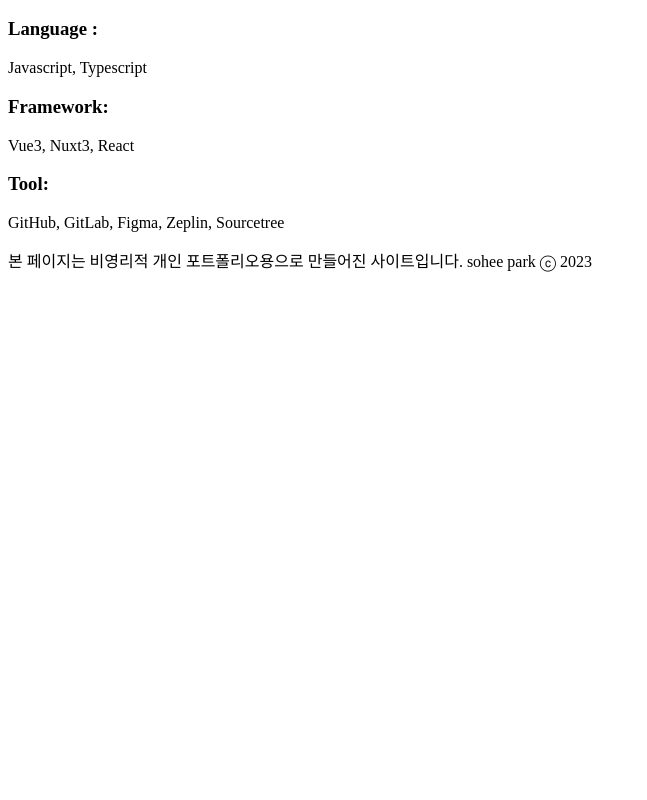
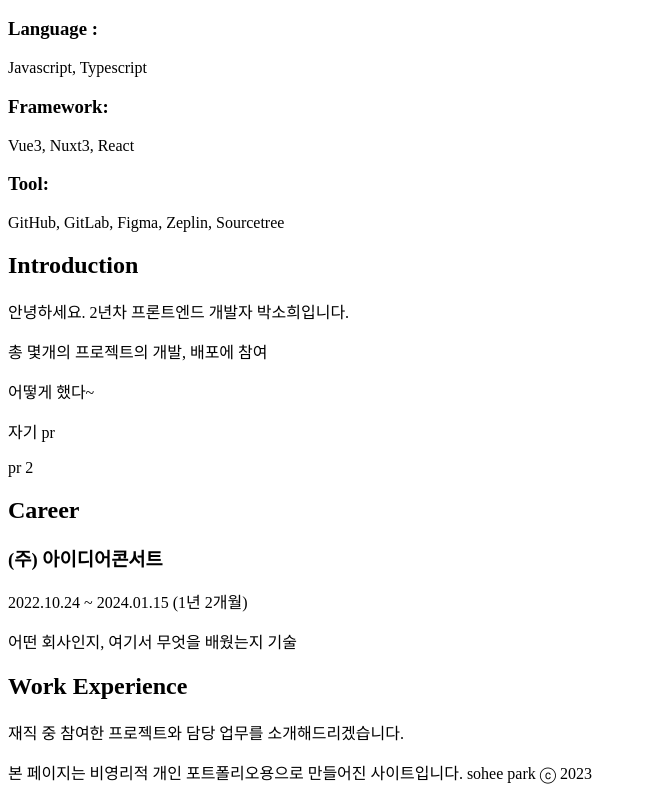
Before and after one commit to pparksso/portfolio__react, a React (Vite) app: page / in a window 1280 px wide. Shown: the part 4706-5506 px from the top of the page, without its empty margins (0-647 px from the left). Before the commit the page ends 4994 px from the top, so only its background shows below. Built offline with nearby package versions, Linux system fonts and the light colour scheme.

Commit message:
feat: introduction, career

```diff
--- /dev/null
+++ b/src/components/Card/Section.tsx
@@ -0,0 +1,9 @@
+const Section = (props: { id: string; children: React.ReactNode }) => {
+    return (
+        <section id={props.id} className="py-[40px] border-b border-gray-200">
+            {props.children}
+        </section>
+    );
+};
+
+export default Section;
--- /dev/null
+++ b/src/components/Card/Title.tsx
@@ -0,0 +1,5 @@
+const Title = (props: { children: string }) => {
+    return <h2 className="text-4xl font-extrabold text-emerald mb-[20px]">{props.children}</h2>;
+};
+
+export default Title;
--- a/src/components/Experience.tsx
+++ b/src/components/Experience.tsx
@@ -1,7 +1,13 @@
-import React from 'react';
+import Section from '@/components/Card/Section';
+import Title from '@/components/Card/Title';
 
 const Experience = () => {
-    return <div></div>;
+    return (
+        <Section id="experience">
+            <Title>Work Experience</Title>
+            <p className="text-lg">재직 중 참여한 프로젝트와 담당 업무를 소개해드리겠습니다.</p>
+        </Section>
+    );
 };
 
 export default Experience;
--- a/src/components/Profile.tsx
+++ b/src/components/Profile.tsx
@@ -2,9 +2,9 @@
 
 const Profile = () => {
     return (
-        <section className="w-full pb-10 border-b border-gray-200">
+        <section className="w-full pb-[40px] border-b border-gray-200" id="profile">
             <div className="flex items-end justify-between w-full mb-12">
-                <h1 className="relative pl-3 text-4xl font-bold before:absolute before:block before:w-2 before:h-full before:bg-emerald-400 before:top-1/2 before:-translate-y-1/2 before:left-0">
+                <h1 className="relative pl-3 text-4xl font-bold before:absolute before:block before:w-2 before:h-full before:bg-emerald before:top-1/2 before:-translate-y-1/2 before:left-0">
                     박소희<span className="text-2xl"> (Sohee park)</span>
                 </h1>
                 <span className="text-xs text-gray-300">Last updated: 2023.12.14</span>
@@ -15,7 +15,7 @@
                 </div>
                 <div className="">
                     <div className="mb-5">
-                        <h2 className="text-2xl font-bold text-emerald-500">Contact</h2>
+                        <h2 className="text-2xl font-bold text-emerald">Contact</h2>
                         <div className="flex items-center">
                             <h3 className="text-lg font-bold w-28">Phone :</h3>
                             <span>010-6482-5124</span>
@@ -34,7 +34,7 @@
                         </div>
                     </div>
                     <div className="">
-                        <h2 className="text-2xl font-bold text-emerald-500">Skill</h2>
+                        <h2 className="text-2xl font-bold text-emerald">Skill</h2>
                         <div className="flex items-center">
                             <h3 className="text-lg font-bold w-28">Deploy :</h3>
                             <span>...</span>
--- a/src/pages/Main.tsx
+++ b/src/pages/Main.tsx
@@ -1,11 +1,33 @@
 import MainLayout from '@/layouts/MainLayout';
 import Profile from '@/components/Profile';
+import Experience from '@/components/Experience';
+import Section from '@/components/Card/Section';
+import Title from '@/components/Card/Title';
 
 const Main = () => {
     return (
         <MainLayout>
-            <div className="w-3/5 py-12">
+            <div className="w-3/5 py-12 text-black">
                 <Profile />
+                <Section id="introduce">
+                    <Title>Introduction</Title>
+                    <div className="text-lg">
+                        <p>안녕하세요. 2년차 프론트엔드 개발자 박소희입니다.</p>
+                        <p>총 몇개의 프로젝트의 개발, 배포에 참여</p>
+                        <p>어떻게 했다~</p>
+                        <p>자기 pr</p>
+                        <p>pr 2</p>
+                    </div>
+                </Section>
+                <Section id="career">
+                    <Title>Career</Title>
+                    <div className="flex justify-between mb-3 text-lg">
+                        <h3>(주) 아이디어콘서트</h3>
+                        <span>2022.10.24 ~ 2024.01.15 (1년 2개월)</span>
+                    </div>
+                    <p className="text-lg">어떤 회사인지, 여기서 무엇을 배웠는지 기술</p>
+                </Section>
+                <Experience />
             </div>
         </MainLayout>
     );
```
Also changed, not shown: src/components/Career.tsx (deleted, +0 -7 lines), tailwind.config.js (+7 -0 lines).
